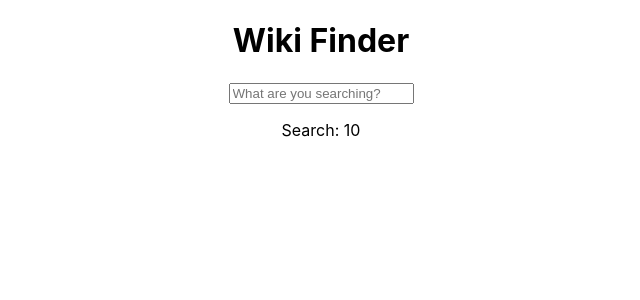
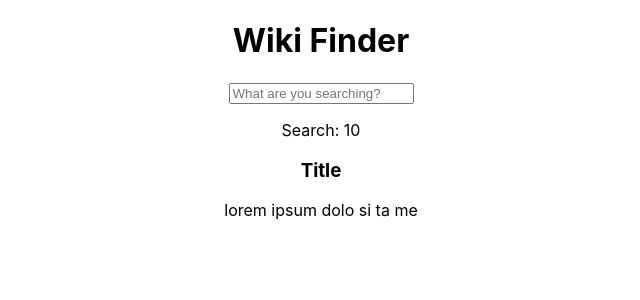
Before and after one commit to PJMantoss/wiki_finder, a React (Create React App) app: page / in a window 1280 px wide. Shown: the top 300 px of the page, without its empty margins (319-959 px from the left). Built offline with nearby package versions, Linux system fonts and the light colour scheme.

Commit message:
update App

```diff
--- a/src/App.js
+++ b/src/App.js
@@ -12,8 +12,8 @@ function App() {
       </header>
       <div className='results'>
         <div className='result'>
-          <h3></h3>
-          <p></p>
+          <h3>Title</h3>
+          <p>lorem ipsum dolo si ta me</p>
         </div>
       </div>
     </div>
```
